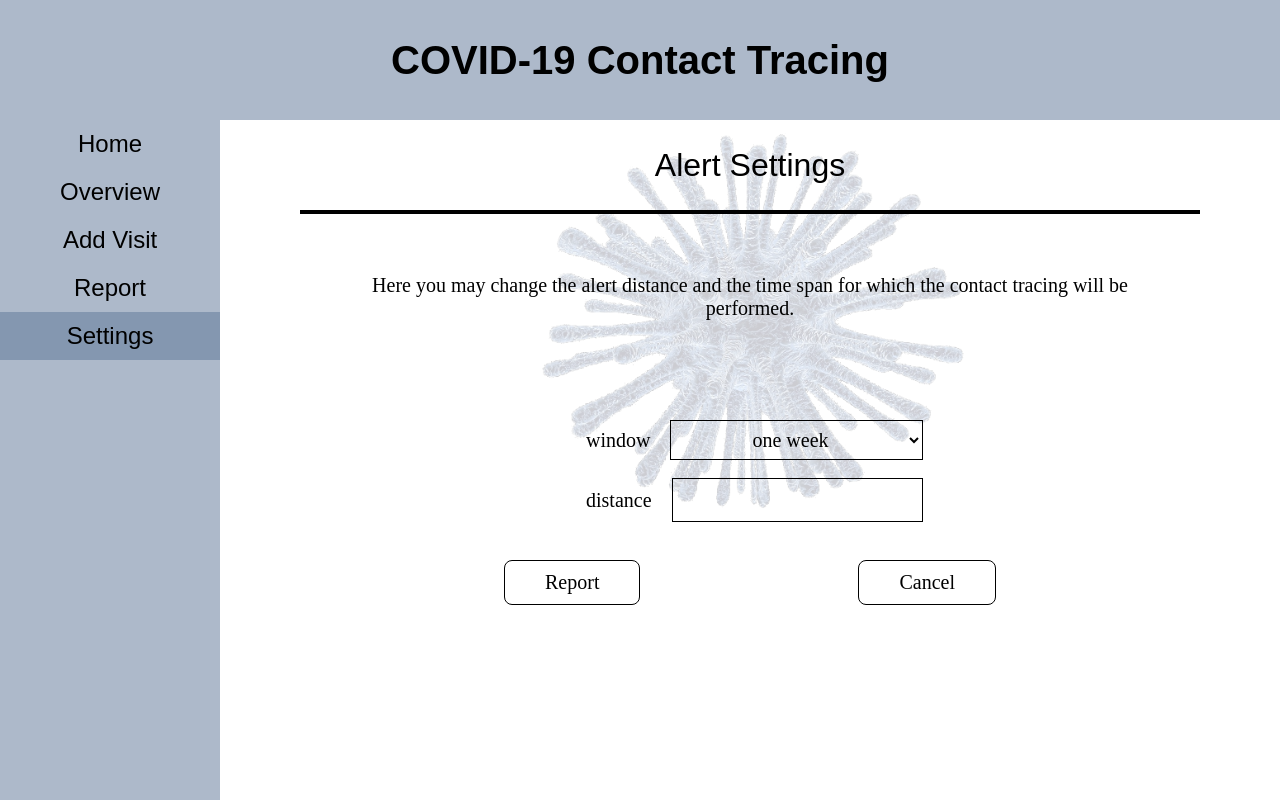
After one commit to MrCreeper1008/covid-ct-coursework, a PHP site: page /settings in a window 1280 px wide. The commit adds this page. Run offline with PHP 8.4, Linux system fonts and the light colour scheme.

Commit message:
Implement settings page

```diff
--- /dev/null
+++ b/api/settings/cookies.php
@@ -0,0 +1,4 @@
+<?php
+
+$WINDOW_COOKIE = 'contactTracingWindow';
+$DISTANCE_COOKIE = 'contactTracingDistance';
--- a/report/styles.css
+++ b/report/styles.css
@@ -9,7 +9,7 @@ form#infection-report-form .instruction {
   text-align: center;
 }
 
-form#infection-report-form div.input-container {
+form#infection-report-form .input-container {
   display: grid;
   grid-template-rows: repeat(2, 2rem);
   grid-template-columns: 1fr;
@@ -18,7 +18,7 @@ form#infection-report-form div.input-container {
   width: 40%;
 }
 
-form#infection-report-form div.button-container {
+form#infection-report-form .button-container {
   padding-top: 1rem;
   display: flex;
   justify-content: space-between;
--- /dev/null
+++ b/settings/index.html
@@ -0,0 +1,58 @@
+<!DOCTYPE html>
+<html lang="en">
+  <head>
+    <meta charset="utf8" />
+    <title>COVID-CT: Settings</title>
+    <link rel="stylesheet" href="../static/styles/main.css" />
+    <link rel="stylesheet" href="styles.css" />
+  </head>
+  <body>
+    <div class="page-container">
+      <div class="heading-container">
+        <h1 class="heading">COVID-19 Contact Tracing</h1>
+      </div>
+      <nav class="navbar">
+        <ul>
+          <li><a href="/home">Home</a></li>
+          <li><a href="/overview">Overview</a></li>
+          <li><a href="/add-visit">Add Visit</a></li>
+          <li><a href="/report">Report</a></li>
+          <li class="selected"><a href="/settings">Settings</a></li>
+        </ul>
+      </nav>
+      <main>
+        <div class="section-heading-container">
+          <h2 class="section-heading">Alert Settings</h2>
+        </div>
+        <form id="settings-form">
+          <p class="instruction">
+            Here you may change the alert distance and the time span for which the contact tracing
+            will be performed.
+          </p>
+          <div class="input-container">
+            <div class="field">
+              <label for="window-dropdown">window</label>
+              <select name="window" id="window-dropdown" class="control dropdown">
+                <option value="1">one week</option>
+                <option value="2">two weeks</option>
+                <option value="3">three weeks</option>
+              </select>
+            </div>
+            <div class="field">
+              <label for="distance-field">distance</label>
+              <input type="number" id="distance-field" class="control input-box" name="distance" />
+            </div>
+          </div>
+          <div class="button-container">
+            <button class="btn" type="submit">Report</button>
+            <button class="btn" type="reset">Cancel</button>
+          </div>
+        </form>
+      </main>
+    </div>
+    <script src="../static/js/utils.js"></script>
+    <script src="../static/js/notification.js"></script>
+    <script src="../static/js/request.js"></script>
+    <script src="settings.js"></script>
+  </body>
+</html>
--- /dev/null
+++ b/settings/settings.js
@@ -0,0 +1,55 @@
+/**
+ * A reference to the settings form.
+ * @type {HTMLFormElement}
+ */
+const settingsForm = document.getElementById('settings-form')
+
+const FIELDS = {
+  window: 'window',
+  distance: 'distance',
+}
+
+function saveSettingsResultListener() {
+  switch (this.status) {
+    case 200:
+      new Notification({
+        title: 'Settings saved successfully.',
+        level: NOTIFICATION_SUCCESS,
+      }).show()
+      break
+
+    case 500:
+      const { error } = JSON.parse(this.response)
+      new Notification({
+        title: 'Settings saved successfully.',
+        message: error,
+        level: NOTIFICATION_SUCCESS,
+      }).show()
+      break
+
+    default:
+      break
+  }
+}
+
+/**
+ * Called when the settings form is submitted
+ * @param {Event} event The associated submit event.
+ */
+function saveSettings(event) {
+  event.preventDefault()
+
+  const submittedForm = new FormData(settingsForm)
+
+  filterMissingFieldInForm(submittedForm)
+
+  new Request({
+    method: POST,
+    form: submittedForm,
+    url: '/settings',
+  })
+    .addListener(saveSettingsResultListener)
+    .send()
+}
+
+settingsForm.addEventListener('submit', saveSettings)
--- /dev/null
+++ b/settings/styles.css
@@ -0,0 +1,41 @@
+form#settings-form {
+  padding: 2rem;
+  display: flex;
+  flex-direction: column;
+  align-items: center;
+}
+
+form#settings-form .instruction {
+  text-align: center;
+}
+
+form#settings-form .input-container {
+  padding: 4rem 0 2rem 0;
+  display: grid;
+  grid-template-rows: repeat(2, 2rem);
+  grid-template-columns: 1fr;
+  row-gap: 1rem;
+  width: 40%;
+}
+
+form#settings-form .button-container {
+  display: flex;
+  justify-content: space-between;
+  width: 60%;
+}
+
+form#settings-form .field {
+  display: flex;
+  align-items: center;
+  height: 100%;
+  width: 100%;
+}
+
+form#settings-form .field > .control {
+  flex: 1;
+  height: 100%;
+}
+
+form#settings-form .field > label + .control {
+  margin-left: 1rem;
+}
--- a/src/config.php
+++ b/src/config.php
@@ -4,3 +4,8 @@
  * login expires if the user has not logged in in a week.
  */
 $LOGIN_EXPIRATION = time() + 3600 * 24 * 7;
+
+/**
+ * Settings expires after a year.
+ */
+$SETTINGS_EXPIRATION = time() + 3600 * 24 * 7 * 4 * 12;
--- a/static/js/utils.js
+++ b/static/js/utils.js
@@ -31,6 +31,16 @@ function findMissingField(form, fields) {
   return null
 }
 
+function filterMissingFieldInForm(form, fields) {
+  let field
+  do {
+    field = findMissingField(form, fields)
+    if (field) {
+      submittedForm.delete(field)
+    }
+  } while (field)
+}
+
 /**
  * Check if a given date is valid.
  * @param {Date} date The date to be checked
--- a/static/styles/components/components.css
+++ b/static/styles/components/components.css
@@ -5,3 +5,4 @@
 @import 'navbar.css';
 @import 'page.css';
 @import 'map.css';
+@import 'dropdown.css';
--- /dev/null
+++ b/static/styles/components/dropdown.css
@@ -0,0 +1,5 @@
+select.dropdown {
+  background-color: transparent;
+  text-align: center;
+  border: 1px solid black;
+}
```
Also changed, not shown: api/settings/index.php (added, +19 -0 lines), api/settings/save_settings.php (added, +41 -0 lines).
